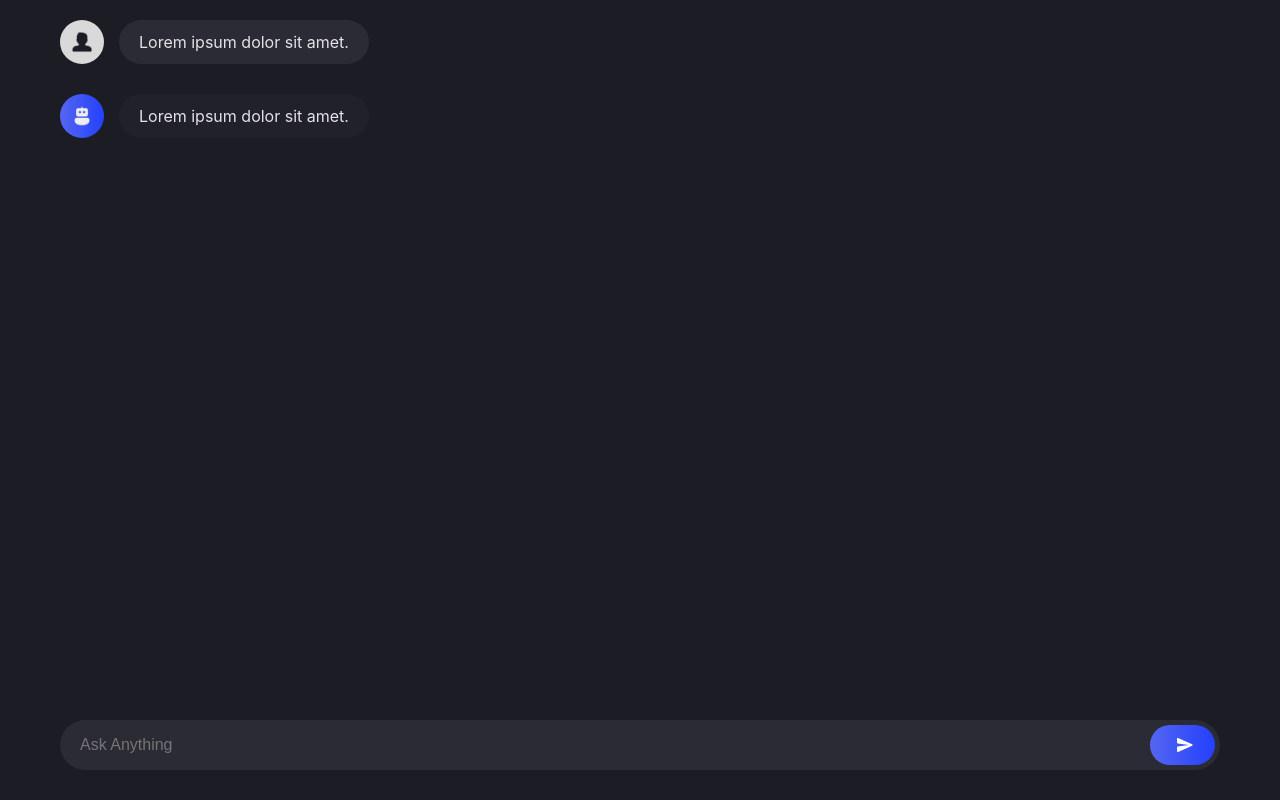
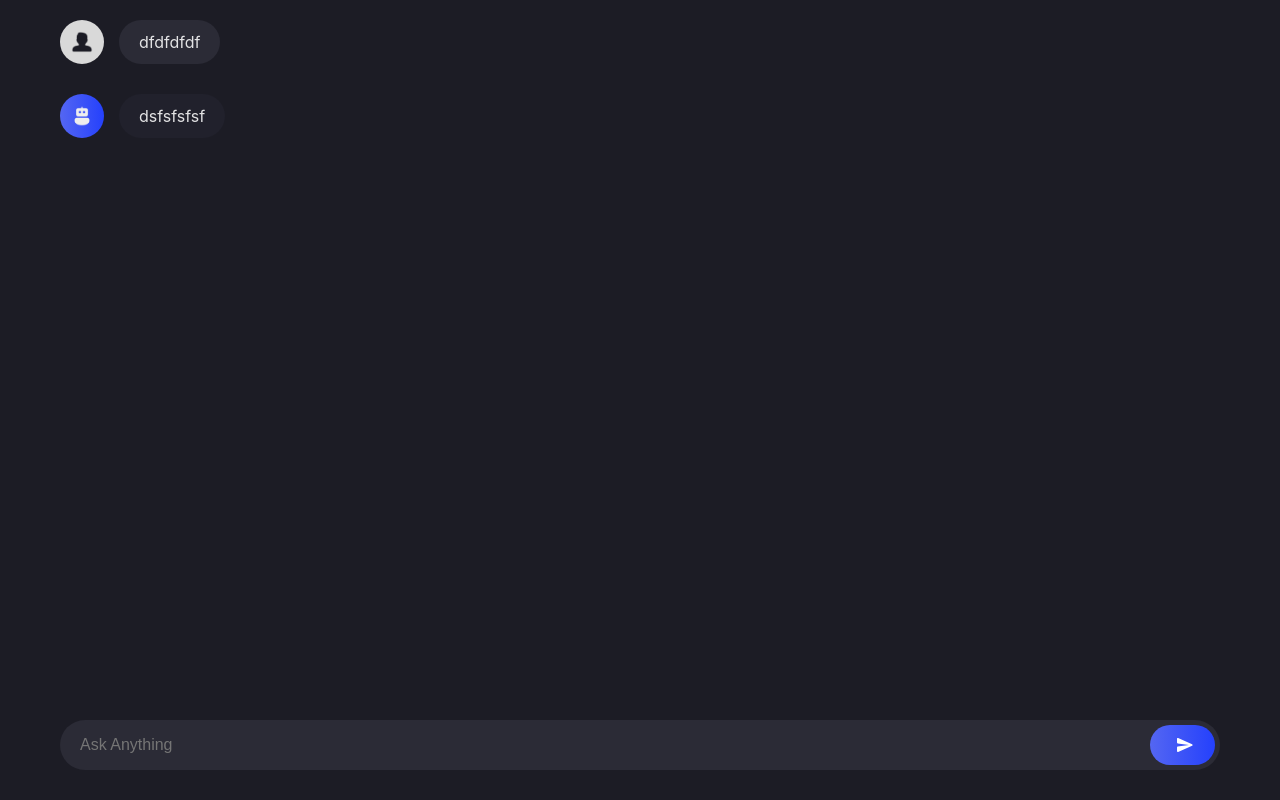
Before and after one commit to SajidCurious/sajidGPT-frontend, a React (Vite) app: page / in a window 1280 px wide. Built offline with nearby package versions, Linux system fonts and the light colour scheme.

Commit message:
adding events and functionality

```diff
--- a/src/App.jsx
+++ b/src/App.jsx
@@ -2,24 +2,50 @@ import send from "./assets/send.svg";
 import user from "./assets/user.png";
 import bot from "./assets/bot.png";
 import loadingIcon from "./assets/loader.svg";
+import { useState } from "react";
+
+let arr = [
+  { type: "user", post: "dfdfdfdf" },
+  { type: "bot", post: "dsfsfsfsf" },
+];
 
 function App() {
+  const [input, setInput] = useState("");
+  const [posts, setPosts] = useState(arr);
+
+  const onSubmit = () => {};
+
+  const updatePosts = () => {};
+
+  const onKeyUp = () => {};
+
   return (
     <main className="chatGPT-app">
       <section className="chat-container">
         <div className="layout">
-          <div className="chat-bubble">
-            <div className="avatar">
-              <img src={user} />
+          {posts.map((post, index) => (
+            <div
+              key={index}
+              className={`chat-bubble ${
+                post.type === "bot" || post.type === "loading" ? "bot" : ""
+              }`}
+            >
+              <div className="avatar">
+                <img
+                  src={
+                    post.type === "bot" || post.type === "loading" ? bot : user
+                  }
+                />
+              </div>
+              {post.type === "loading" ? (
+                <div className="loader">
+                  <img src={loadingIcon} />
+                </div>
+              ) : (
+                <div className="post">{post.post}</div>
+              )}
             </div>
-            <div className="post">Lorem ipsum dolor sit amet.</div>
-          </div>
-          <div className="chat-bubble bot">
-            <div className="avatar">
-              <img src={bot} />
-            </div>
-            <div className="post">Lorem ipsum dolor sit amet.</div>
-          </div>
+          ))}
         </div>
       </section>
       <footer>
@@ -28,9 +54,10 @@ function App() {
           autoFocus
           type="text"
           placeholder="Ask Anything"
-          onChange={() => {}}
+          onChange={(e) => setInput(e.target.value)}
+          onKeyUp={onKeyUp}
         />
-        <div className="send-button">
+        <div className="send-button" onClick={onSubmit}>
           <img src={send} />
         </div>
       </footer>
```
